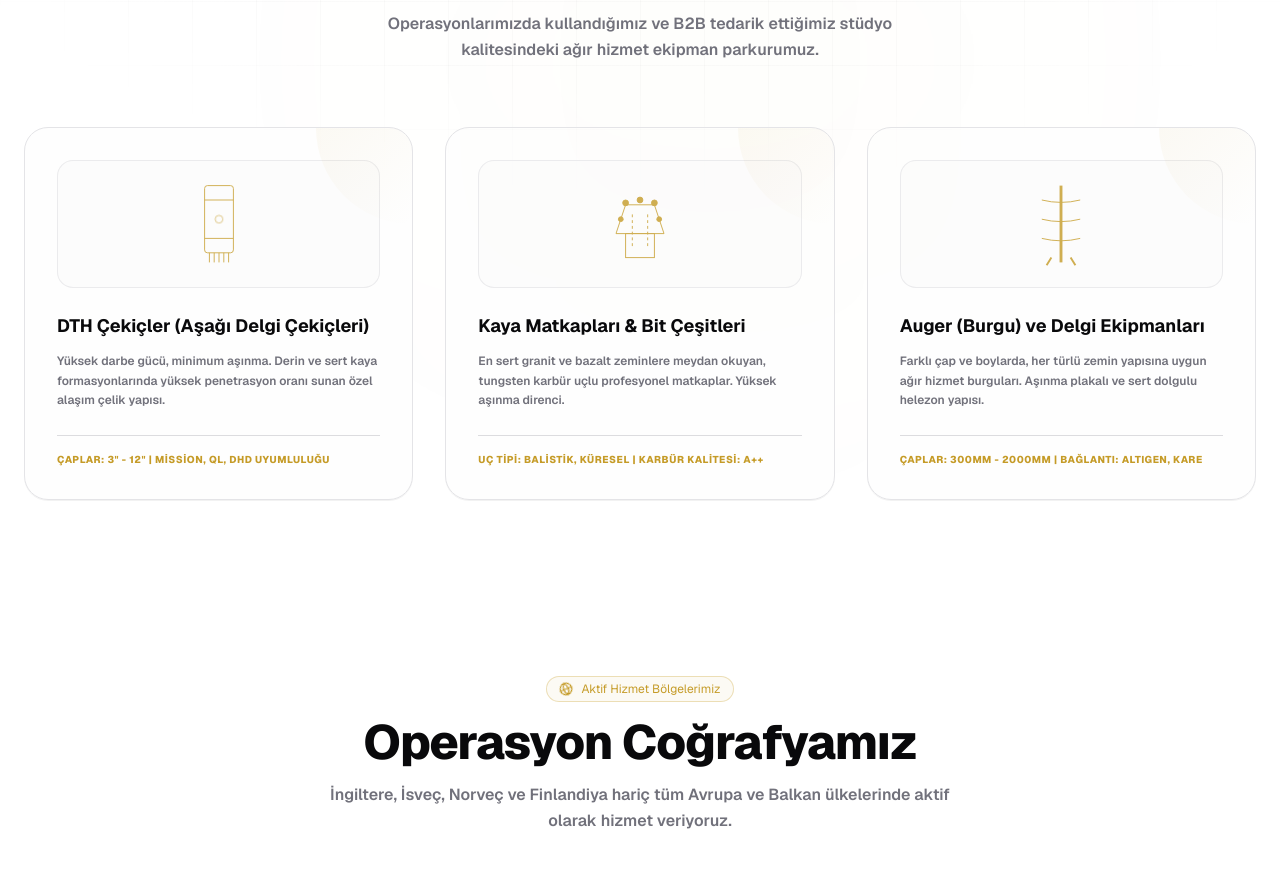
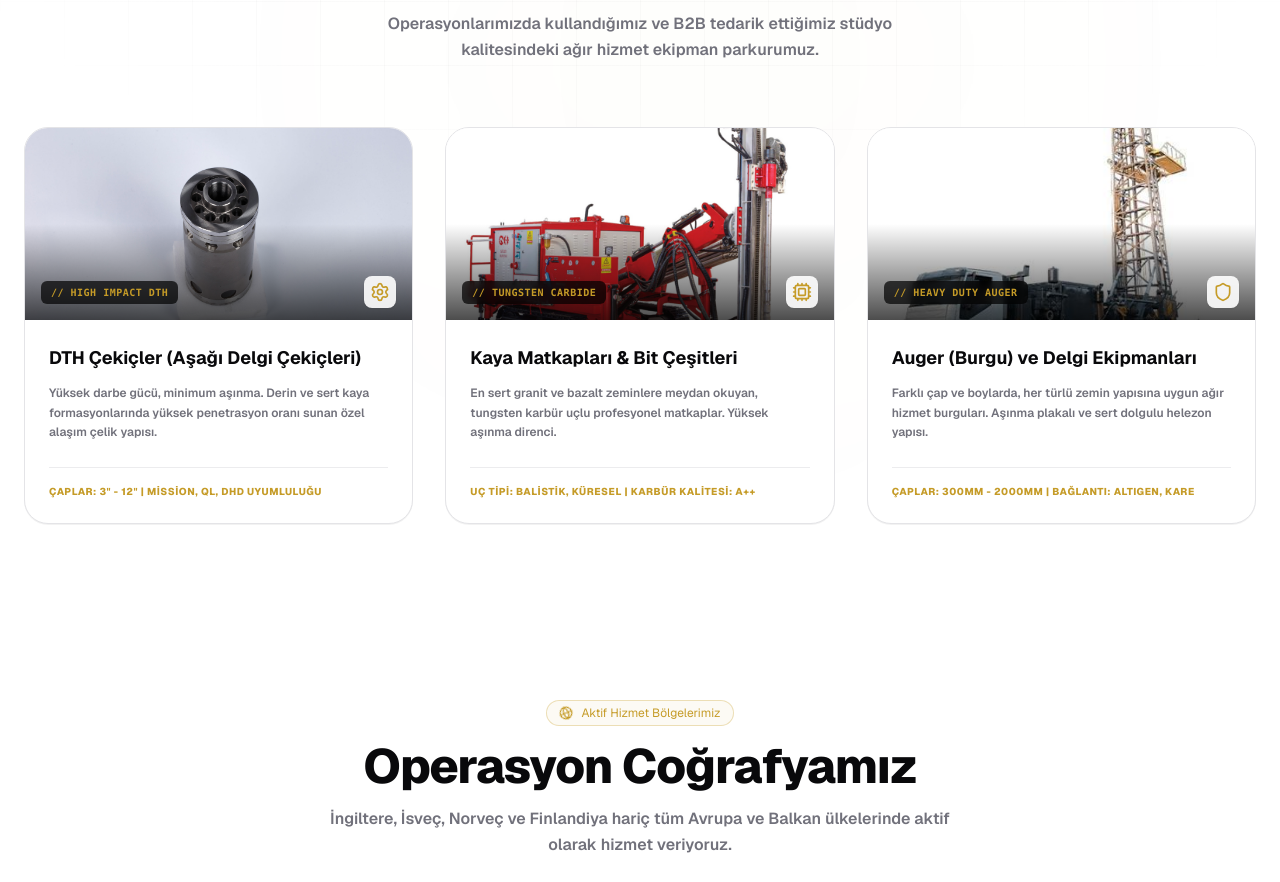
Before and after one commit to Kerimoski/veragoldenerji, a Next.js app: page / in a window 1280 px wide. Shown: the part 1840-2722 px from the top of the page. Built offline with nearby package versions, Linux system fonts and the light colour scheme.

Commit message:
feat: add real machinery photo headers to Arsenal component, Services consultancy cards, and detailed service subpages

```diff
--- a/src/app/hizmetler/delgi/page.tsx
+++ b/src/app/hizmetler/delgi/page.tsx
@@ -2,6 +2,7 @@
 
 import React from "react";
 import Link from "next/link";
+import Image from "next/image";
 import { Header } from "@/components/Header";
 import { Footer } from "@/components/Footer";
 import { useTranslation } from "@/context/LanguageContext";
@@ -101,9 +102,29 @@ export default function DelgiIsleriPage() {
           </h1>
 
           {/* Subtitle */}
-          <p className="text-zinc-650 text-base md:text-lg leading-relaxed mb-12 max-w-4xl font-medium">
+          <p className="text-zinc-650 text-base md:text-lg leading-relaxed mb-8 max-w-4xl font-medium">
             {t("services.drill.long")}
           </p>
+
+          {/* Featured Machine Photo */}
+          <div className="relative h-72 md:h-96 w-full rounded-3xl overflow-hidden mb-12 border border-zinc-200 shadow-md">
+            <Image
+              src="/satismakineleri/Paletli-Rock-Makina.jpg"
+              alt="Delgi İşleri Saha Operasyonu"
+              fill
+              className="object-cover"
+              priority
+            />
+            <div className="absolute inset-0 bg-gradient-to-t from-black/60 via-transparent to-transparent" />
+            <div className="absolute bottom-6 left-6 right-6 flex items-center justify-between text-white z-10">
+              <div>
+                <span className="text-xs font-mono font-bold text-[#C59B27] uppercase tracking-wider bg-black/70 px-3 py-1 rounded-md backdrop-blur-xs">
+                  // SAHA KAYA DELGİ OPERASYONU
+                </span>
+                <h3 className="text-lg md:text-2xl font-extrabold mt-2">DTH Yüksek Basınçlı Kaya Delme Parkuru</h3>
+              </div>
+            </div>
+          </div>
 
           {/* Stats Grid */}
           <div className="grid grid-cols-3 gap-6 py-8 px-6 rounded-3xl bg-zinc-50 border border-zinc-200 shadow-xs mb-16">
--- a/src/app/hizmetler/yedek-parca-servis/page.tsx
+++ b/src/app/hizmetler/yedek-parca-servis/page.tsx
@@ -2,6 +2,7 @@
 
 import React from "react";
 import Link from "next/link";
+import Image from "next/image";
 import { Header } from "@/components/Header";
 import { Footer } from "@/components/Footer";
 import { useTranslation } from "@/context/LanguageContext";
@@ -79,6 +80,31 @@ export default function YedekParcaServisPage() {
             {current.title}
           </h1>
 
+          {/* Subtitle */}
+          <p className="text-zinc-650 text-base md:text-lg leading-relaxed mb-8 max-w-4xl font-medium">
+            {current.longDesc}
+          </p>
+
+          {/* Featured Machine Photo */}
+          <div className="relative h-72 md:h-96 w-full rounded-3xl overflow-hidden mb-12 border border-zinc-200 shadow-md">
+            <Image
+              src="/veragaleri/Filtre-6645-scaled.jpg"
+              alt="Yedek Parça ve Servis Operasyonu"
+              fill
+              className="object-cover"
+              priority
+            />
+            <div className="absolute inset-0 bg-gradient-to-t from-black/60 via-transparent to-transparent" />
+            <div className="absolute bottom-6 left-6 right-6 flex items-center justify-between text-white z-10">
+              <div>
+                <span className="text-xs font-mono font-bold text-[#C59B27] uppercase tracking-wider bg-black/70 px-3 py-1 rounded-md backdrop-blur-xs">
+                  // YEDEK PARÇA & TEKNİK SERVİS STOĞU
+                </span>
+                <h3 className="text-lg md:text-2xl font-extrabold mt-2">Orijinal Delici Filtre & Mekanik Parça Deposu</h3>
+              </div>
+            </div>
+          </div>
+
           <div className="grid grid-cols-1 lg:grid-cols-12 gap-12 items-start">
             {/* Left side details */}
             <div className="lg:col-span-8">
--- a/src/components/Arsenal.tsx
+++ b/src/components/Arsenal.tsx
@@ -1,6 +1,7 @@
 "use client";
 
 import React from "react";
+import Image from "next/image";
 import { useTranslation } from "@/context/LanguageContext";
 import { Shield, Settings, Cpu } from "lucide-react";
 
@@ -10,69 +11,37 @@ export const Arsenal: React.FC = () => {
 
   const items = [
     {
-      icon: <Settings className="w-8 h-8 text-[#C59B27]" />,
+      icon: <Settings className="w-5 h-5 text-[#C59B27]" />,
       titleTr: "DTH Çekiçler (Aşağı Delgi Çekiçleri)",
       titleEn: "DTH Hammers (Down-the-Hole)",
       descTr: "Yüksek darbe gücü, minimum aşınma. Derin ve sert kaya formasyonlarında yüksek penetrasyon oranı sunan özel alaşım çelik yapısı.",
       descEn: "High impact power, minimum wear. Special alloy steel structure providing high penetration rate in deep and hard rock formations.",
       specTr: "Çaplar: 3\" - 12\" | Mission, QL, DHD Uyumluluğu",
       specEn: "Diameters: 3\" - 12\" | Mission, QL, DHD Compatibility",
-      svg: (
-        <svg viewBox="0 0 100 100" className="w-24 h-24 stroke-[#C59B27] fill-none stroke-1.5 opacity-80 group-hover:scale-105 transition-transform duration-300">
-          {/* Cylinder barrel representing a DTH hammer */}
-          <rect x="35" y="10" width="30" height="70" rx="3" />
-          <line x1="35" y1="25" x2="65" y2="25" />
-          <line x1="35" y1="65" x2="65" y2="65" />
-          {/* Threads/Splines */}
-          <path d="M40 80 L40 90 M45 80 L45 90 M50 80 L50 90 M55 80 L55 90 M60 80 L60 90" />
-          <circle cx="50" cy="45" r="4" className="animate-pulse" />
-        </svg>
-      )
+      image: "/veragaleri/Parca-6705-scaled.jpg",
+      tag: "HIGH IMPACT DTH",
     },
     {
-      icon: <Cpu className="w-8 h-8 text-[#C59B27]" />,
+      icon: <Cpu className="w-5 h-5 text-[#C59B27]" />,
       titleTr: "Kaya Matkapları & Bit Çeşitleri",
       titleEn: "Rock Drill Bits & Accessories",
       descTr: "En sert granit ve bazalt zeminlere meydan okuyan, tungsten karbür uçlu profesyonel matkaplar. Yüksek aşınma direnci.",
       descEn: "Professional tungsten carbide bits defying the hardest granite and basalt terrains. Maximum abrasion resistance.",
       specTr: "Uç Tipi: Balistik, Küresel | Karbür Kalitesi: A++",
       specEn: "Bit Type: Ballistic, Spherical | Carbide Grade: A++",
-      svg: (
-        <svg viewBox="0 0 100 100" className="w-24 h-24 stroke-[#C59B27] fill-none stroke-1.5 opacity-80 group-hover:scale-105 transition-transform duration-300">
-          {/* Drilling bit head */}
-          <path d="M25 60 L35 30 L65 30 L75 60 Z" />
-          <rect x="35" y="60" width="30" height="25" />
-          {/* Tungsten carbide buttons */}
-          <circle cx="35" cy="28" r="3" fill="#C59B27" />
-          <circle cx="50" cy="25" r="3" fill="#C59B27" />
-          <circle cx="65" cy="28" r="3" fill="#C59B27" />
-          <circle cx="30" cy="45" r="2.5" fill="#C59B27" />
-          <circle cx="70" cy="45" r="2.5" fill="#C59B27" />
-          <line x1="42" y1="40" x2="42" y2="75" strokeDasharray="3 3" />
-          <line x1="58" y1="40" x2="58" y2="75" strokeDasharray="3 3" />
-        </svg>
-      )
+      image: "/satismakineleri/Paletli-Rock-Makina.jpg",
+      tag: "TUNGSTEN CARBIDE",
     },
     {
-      icon: <Shield className="w-8 h-8 text-[#C59B27]" />,
+      icon: <Shield className="w-5 h-5 text-[#C59B27]" />,
       titleTr: "Auger (Burgu) ve Delgi Ekipmanları",
       titleEn: "Auger & Boring Tools",
       descTr: "Farklı çap ve boylarda, her türlü zemin yapısına uygun ağır hizmet burguları. Aşınma plakalı ve sert dolgulu helezon yapısı.",
       descEn: "Heavy-duty augers suited for all soil formations in various diameters and sizes. Hard-faced flighting with wear plates.",
       specTr: "Çaplar: 300mm - 2000mm | Bağlantı: Altıgen, Kare",
       specEn: "Diameters: 300mm - 2000mm | Joint: Hexagonal, Square",
-      svg: (
-        <svg viewBox="0 0 100 100" className="w-24 h-24 stroke-[#C59B27] fill-none stroke-1.5 opacity-80 group-hover:scale-105 transition-transform duration-300">
-          {/* Helical flighting of an auger */}
-          <line x1="50" y1="10" x2="50" y2="90" strokeWidth="3" />
-          {/* Spiral flights */}
-          <path d="M 30 25 Q 50 30, 70 25" />
-          <path d="M 30 45 Q 50 50, 70 45" />
-          <path d="M 30 65 Q 50 70, 70 65" />
-          {/* Cutting teeth at bottom */}
-          <path d="M 40 85 L 35 93 M 60 85 L 65 93" strokeWidth="2" />
-        </svg>
-      )
+      image: "/satismakineleri/sondajmakinesi.jpeg",
+      tag: "HEAVY DUTY AUGER",
     }
   ];
 
@@ -103,17 +72,29 @@ export const Arsenal: React.FC = () => {
           {items.map((item, idx) => (
             <div
               key={idx}
-              className="group relative p-8 rounded-3xl bg-zinc-50/30 border border-zinc-200 hover:border-[#C59B27]/40 transition-all duration-300 flex flex-col justify-between overflow-hidden shadow-2xs"
+              className="group relative rounded-3xl bg-white border border-zinc-200 hover:border-[#C59B27]/40 transition-all duration-300 flex flex-col justify-between overflow-hidden shadow-2xs"
             >
-              {/* Corner accent glow */}
-              <div className="absolute top-0 right-0 w-24 h-24 bg-gradient-to-br from-[#C59B27]/5 to-transparent rounded-bl-full pointer-events-none" />
-
-              <div>
-                {/* SVG Blueprint Wireframe */}
-                <div className="h-32 flex items-center justify-center mb-6 bg-zinc-50/50 rounded-2xl border border-zinc-150">
-                  {item.svg}
+              {/* Image Header */}
+              <div className="relative h-48 w-full bg-zinc-100 overflow-hidden">
+                <Image
+                  src={item.image}
+                  alt={isTr ? item.titleTr : item.titleEn}
+                  fill
+                  className="object-cover group-hover:scale-105 transition-transform duration-500"
+                />
+                <div className="absolute inset-0 bg-gradient-to-t from-black/70 via-transparent to-transparent" />
+                <div className="absolute bottom-3 left-4 right-4 flex items-center justify-between z-10">
+                  <span className="text-[10px] font-mono font-extrabold text-[#C59B27] uppercase tracking-wider bg-black/70 px-2.5 py-1 rounded-md backdrop-blur-xs">
+                    // {item.tag}
+                  </span>
+                  <div className="w-8 h-8 rounded-lg bg-white/90 backdrop-blur-md flex items-center justify-center shadow-xs">
+                    {item.icon}
+                  </div>
+                </div>
               </div>
 
+              <div className="p-6 flex-grow flex flex-col justify-between">
+                <div>
                   {/* Info */}
                   <h3 className="text-lg font-bold text-zinc-950 mb-3 group-hover:text-[#C59B27] transition-colors">
                     {isTr ? item.titleTr : item.titleEn}
@@ -124,8 +105,9 @@ export const Arsenal: React.FC = () => {
                 </div>
 
                 {/* Technical Spec Tag */}
-              <div className="pt-4 border-t border-zinc-250 text-[10px] text-[#C59B27] font-extrabold tracking-wider uppercase">
+                <div className="pt-4 border-t border-zinc-150 text-[10px] text-[#C59B27] font-extrabold tracking-wider uppercase">
                   {isTr ? item.specTr : item.specEn}
+                </div>
               </div>
             </div>
           ))}
```
Also changed, not shown: src/app/hizmetler/ekipman-danismanligi/page.tsx (+26 -0 lines), src/app/hizmetler/enerji/page.tsx (+22 -1 lines), src/app/hizmetler/kiralama/page.tsx (+22 -1 lines), src/app/hizmetler/makine-danismanligi/page.tsx (+26 -0 lines), src/app/hizmetler/page.tsx (+22 -8 lines). Lines whose indentation alone changed are shown as unchanged.
